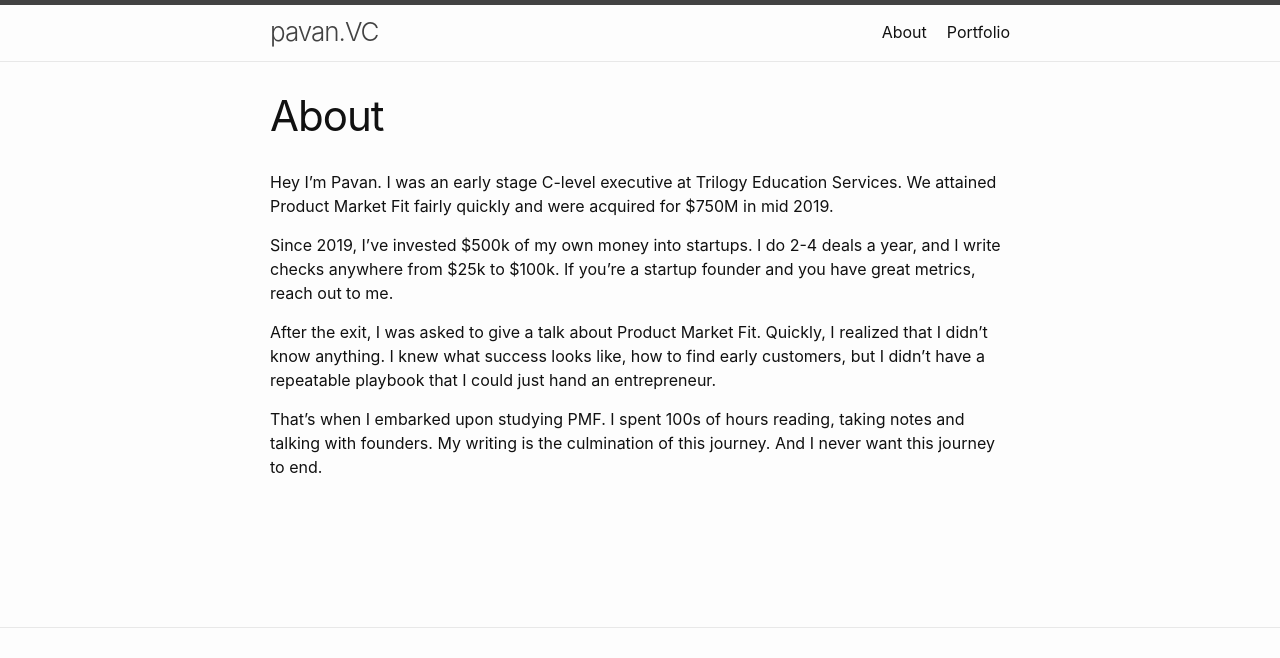
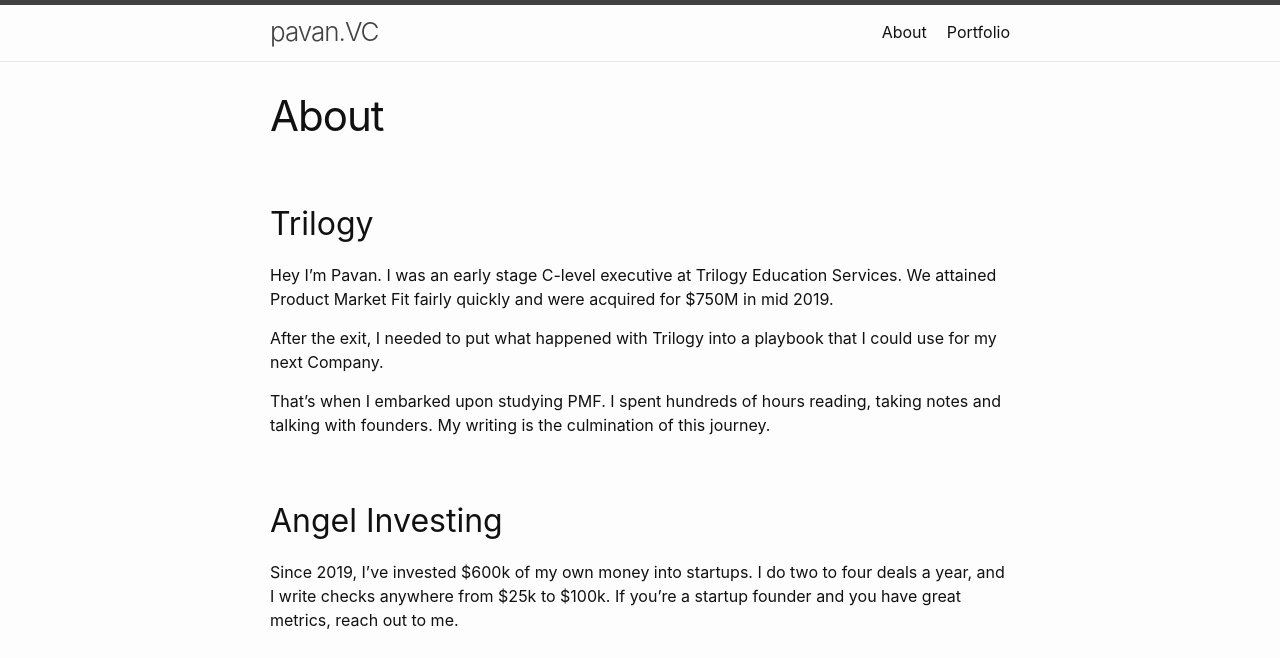
Before and after one commit to katpavan/katpavan.github.io, a Jekyll site: the page built from about.markdown, in a window 1280 px wide. Shown: the top 658 px of the page. Built offline with Jekyll 4.4.1, drawn with Linux system fonts in a browser that asks for light colours; grey boxes are pictures that could not be loaded.

Commit message:
add newcampus + update about

```diff
--- a/about.markdown
+++ b/about.markdown
@@ -4,10 +4,14 @@ title: About
 permalink: /about/
 ---
 
+## Trilogy
+
 Hey I'm Pavan. I was an early stage C-level executive at Trilogy Education Services. We attained Product Market Fit fairly quickly and were acquired for $750M in mid 2019.
 
-Since 2019, I've invested $500k of my own money into startups. I do 2-4 deals a year, and I write checks anywhere from $25k to $100k. If you're a startup founder and you have great metrics, reach out to me.
+After the exit, I needed to put what happened with Trilogy into a playbook that I could use for my next Company.
 
-After the exit, I was asked to give a talk about Product Market Fit. Quickly, I realized that I didn't know anything. I knew what success looks like, how to find early customers, but I didn't have a repeatable playbook that I could just hand an entrepreneur.
+That's when I embarked upon studying PMF. I spent hundreds of hours reading, taking notes and talking with founders. My writing is the culmination of this journey.
 
-That's when I embarked upon studying PMF. I spent 100s of hours reading, taking notes and talking with founders. My writing is the culmination of this journey. And I never want this journey to end.
+## Angel Investing
+
+Since 2019, I've invested $600k of my own money into startups. I do two to four deals a year, and I write checks anywhere from $25k to $100k. If you're a startup founder and you have great metrics, reach out to me.
```
Also changed, not shown: portfolio.md (+10 -1 lines).
